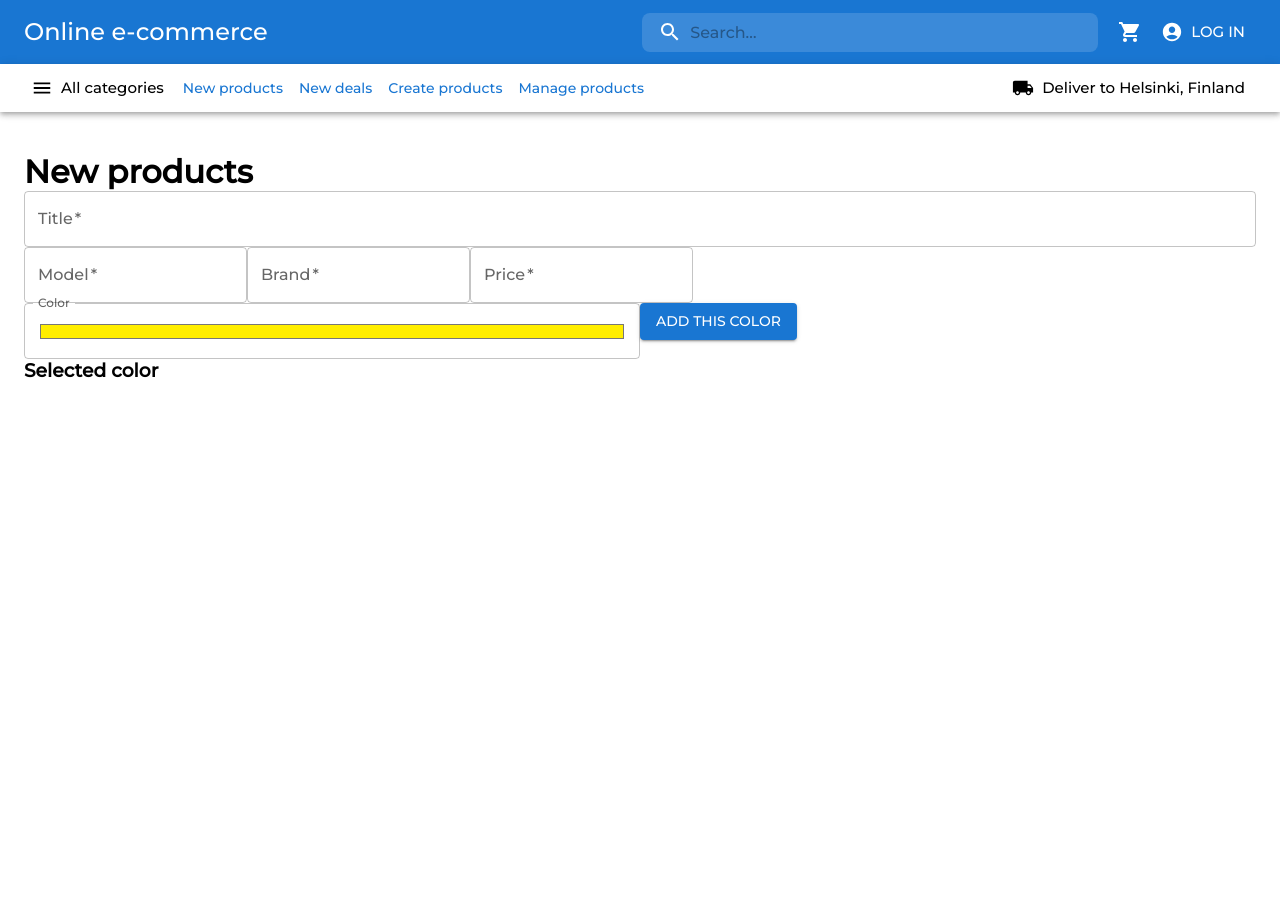
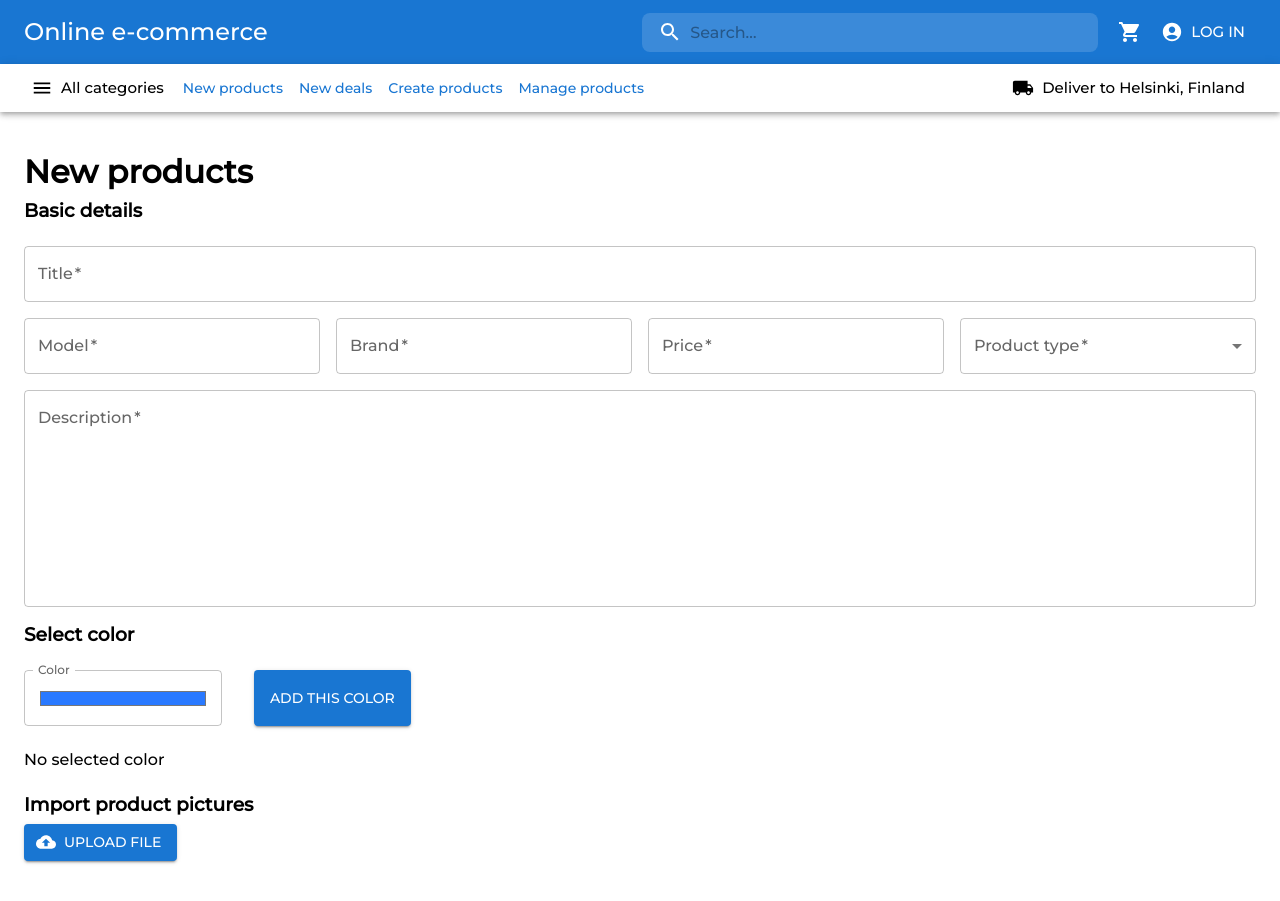
Before and after one commit to hoangduong-coder/e-commerce, a React (Create React App) app: page /admin/create_products in a window 1280 px wide. Before the commit the page ends 800 px from the top, so only its background shows below. Built offline with nearby package versions, Linux system fonts and the light colour scheme; no server answers; what aws-amplify would draw is missing.

Commit message:
feat: Create product form

```diff
--- a/src/component/admin/CreateForm.jsx
+++ b/src/component/admin/CreateForm.jsx
@@ -1,16 +1,26 @@
+import './admin.css';
+
 import {
   Box,
   Button,
   Chip,
+  FormControl,
+  Grid,
   InputAdornment,
-  ListItem,
+  InputLabel,
+  MenuItem,
+  Select,
   TextField,
 } from '@mui/material';
 import React, {useState} from 'react';
 
+import CloudUploadIcon from '@mui/icons-material/CloudUpload';
+import {CATEGORIES} from '../../utils';
+
 function CreateForm () {
-  const [selectedColor, setSelectedColor] = useState ('#ffee00');
+  const [selectedColor, setSelectedColor] = useState ('#2979ff');
   const [productColors, setProductColors] = useState ([]);
+  const [typeOption, setTypeOption] = useState ({});
 
   const deleteColor = deletedData => {
     setProductColors (productColors.filter (color => color !== deletedData));
@@ -18,46 +28,91 @@ function CreateForm () {
   const createProduct = async event => {
     event.preventDefault ();
   };
+  const handleChangeType = event => {
+    setTypeOption (event.target.value);
+  };
 
   return (
     <div>
       <h1>New products</h1>
       <form onSubmit={createProduct}>
+        <Box mt={1}>
+          <h3>Basic details</h3>
+        </Box>
+        <Grid container spacing={2} marginBlock={1}>
+          <Grid item xs={12}>
             <TextField
               required
               fullWidth
-          id="create-form-textfield"
+              className="create-form-textfield"
               label="Title"
               name="title"
             />
+          </Grid>
+          <Grid item xs={3}>
             <TextField
               required
-          id="create-form-textfield"
+              className="create-form-textfield"
               label="Model"
               name="model"
             />
+          </Grid>
+          <Grid item xs={3}>
             <TextField
               required
-          id="create-form-textfield"
+              className="create-form-textfield"
               label="Brand"
               name="brand"
             />
+          </Grid>
+          <Grid item xs={3}>
             <TextField
               required
-          id="create-form-textfield"
+              className="create-form-textfield"
               label="Price"
               type="number"
               name="price"
               startAdornment={
-            <InputAdornment position="start">
-              €
-            </InputAdornment>
+                <InputAdornment position="start">€</InputAdornment>
               }
             />
-        <Box>
+          </Grid>
+          <Grid item xs={3}>
+            <FormControl required className="create-form-textfield">
+              <InputLabel>Product type</InputLabel>
+              <Select
+                value={typeOption.title}
+                label="Product type"
+                className="create-form-type-dropdown"
+                onChange={handleChangeType}
+              >
+                {CATEGORIES.map (category => (
+                  <MenuItem key={category.id} value={category.id}>
+                    {category.title}
+                  </MenuItem>
+                ))}
+              </Select>
+            </FormControl>
+          </Grid>
+        </Grid>
         <TextField
-            sx={{width: '50%'}}
-            id="create-form-textfield"
+          required
+          fullWidth
+          className="create-form-textfield"
+          label="Description"
+          name="description"
+          multiline
+          rows={8}
+          sx={{marginBlock: 1}}
+        />
+        <Box mt={1}>
+          <h3>Select color</h3>
+        </Box>
+        <Grid spacing={2} marginBlock={1} xs={5} container alignItems="stretch">
+          <Grid item xs={5}>
+            <TextField
+              sx={{width: '100%'}}
+              className="create-form-textfield"
               label="Color"
               type="color"
               name="color"
@@ -67,33 +122,45 @@ function CreateForm () {
                 setSelectedColor (event.target.value);
               }}
             />
+          </Grid>
+          <Grid item marginLeft={2}>
             <Button
               onClick={() => {
                 setProductColors ([...productColors, selectedColor]);
               }}
               variant="contained"
+              className="add-color-button"
             >
               Add this color
             </Button>
-        </Box>
-
-        <Box>
-          <h3>Selected color</h3>
-          <div>
-            {productColors.map (color => (
-              <ListItem key={color}>
+          </Grid>
+        </Grid>
+        <div className="color-selection-box">
+          {productColors.length > 0
+            ? productColors.map (color => (
                 <Chip
+                  key={color}
                   label={color}
                   onDelete={() => deleteColor (color)}
-                  sx={{backgroundColor: color}}
+                  sx={{backgroundColor: color, marginRight: '1rem'}}
                 >
                   {color}
                 </Chip>
-              </ListItem>
-            ))}
+              ))
+            : <p>No selected color</p>}
         </div>
+        <Box mt={1}>
+          <h3>Import product pictures</h3>
         </Box>
-
+        <Button
+          component="label"
+          variant="contained"
+          startIcon={<CloudUploadIcon />}
+          sx={{marginTop: 1}}
+        >
+          Upload file
+          <input type="file" className="create-form-image-input" />
+        </Button>
       </form>
     </div>
   );
--- /dev/null
+++ b/src/component/admin/admin.css
@@ -0,0 +1,27 @@
+.add-color-button {
+  height: 100%;
+}
+
+.create-form-textfield {
+  width: 100%;
+}
+
+.color-selection-box {
+  width: 100%;
+  display: flex;
+  flex-direction: row;
+  align-items: center;
+  padding-block: 1rem;
+  list-style: none;
+}
+.create-form-image-input {
+  clip: rect(0, 0, 0, 0);
+  clip-path: inset(50%);
+  height: 1rem;
+  overflow: hidden;
+  position: absolute;
+  bottom: 0;
+  left: 0;
+  white-space: nowrap;
+  width: 1rem;
+}
```
Lines whose indentation alone changed are shown as unchanged.
